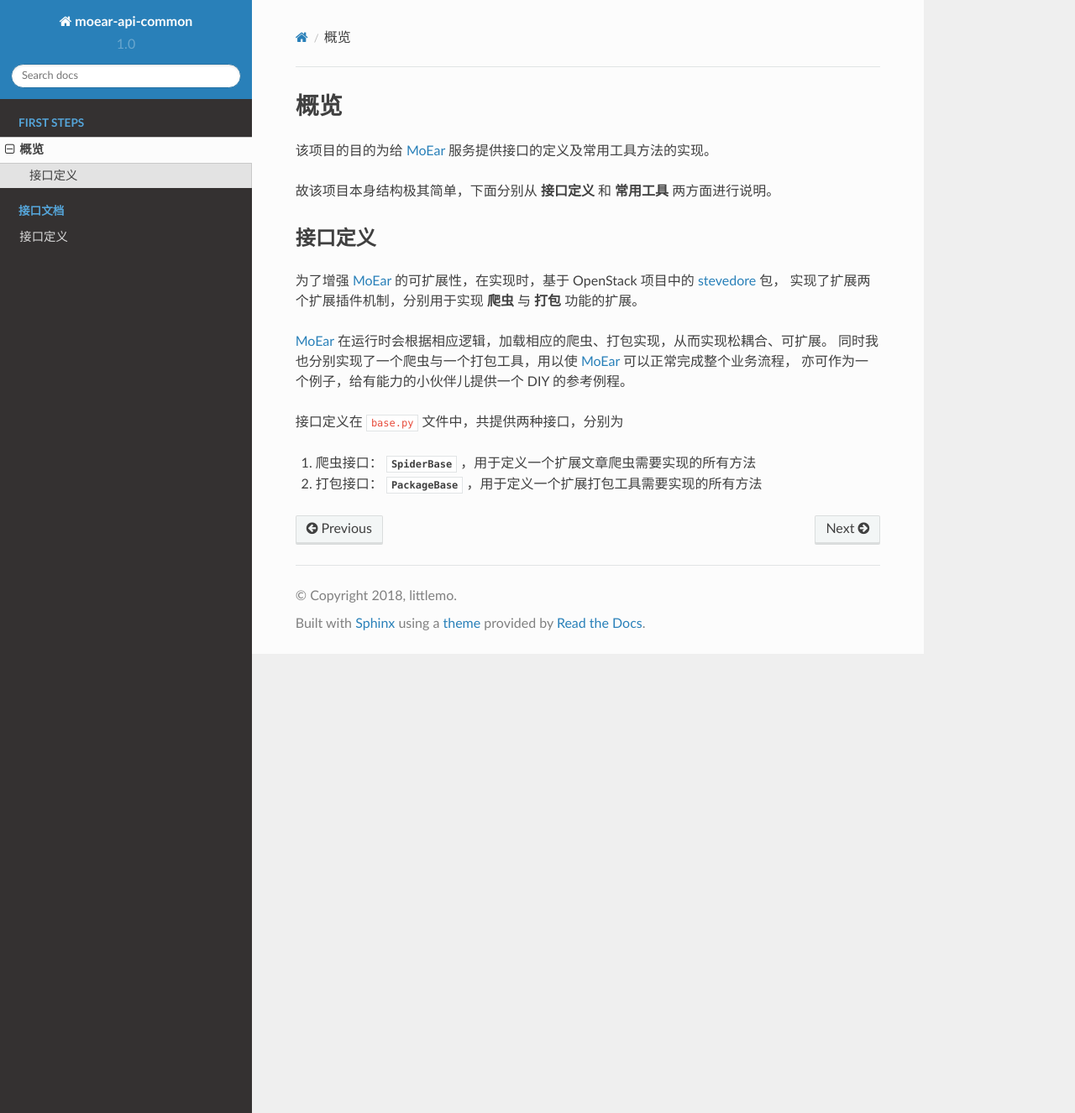
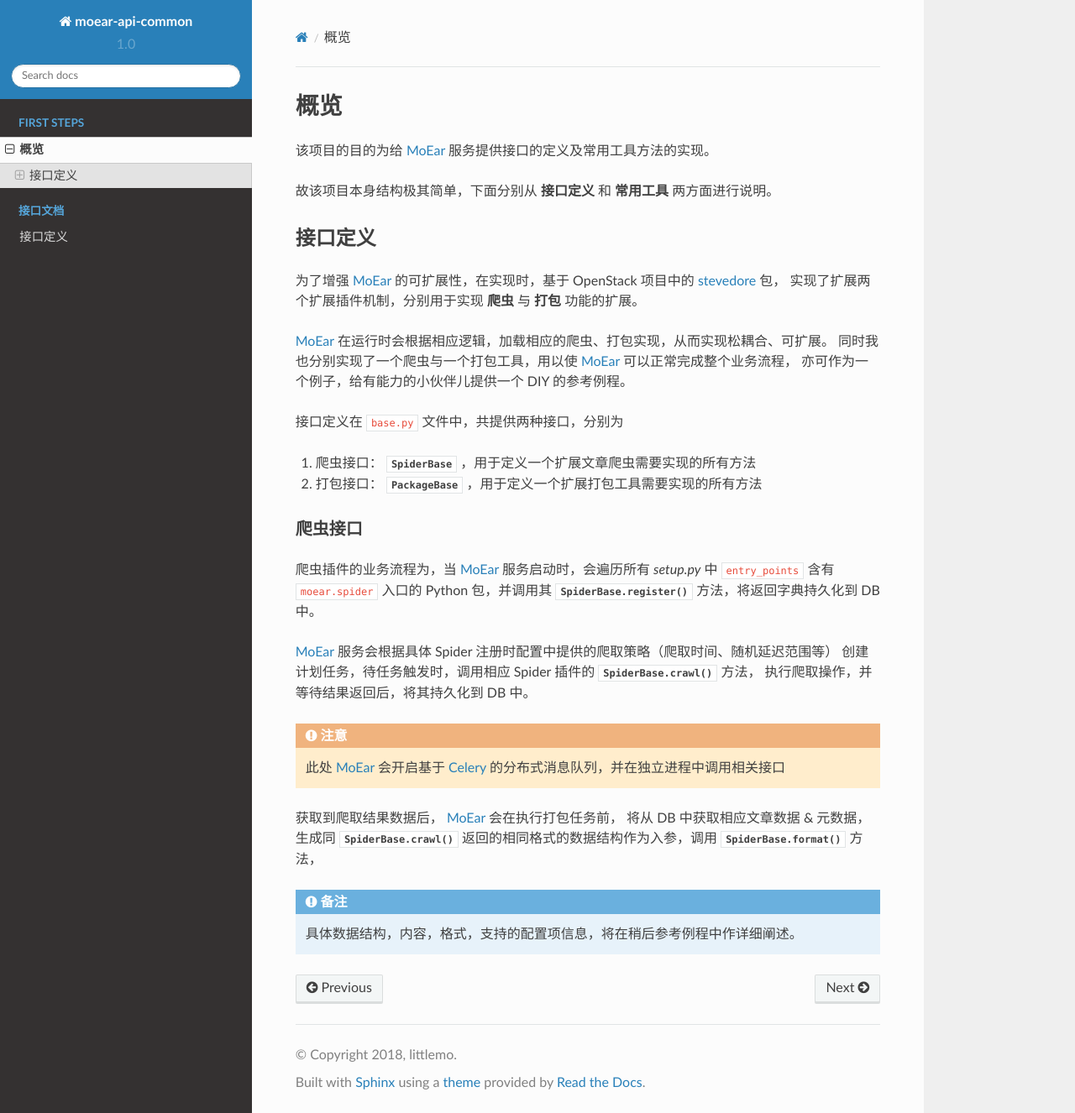
Before and after one commit to littlemo/moear-api-common, a Sphinx documentation site: the page built from docs/source/intro/overview.rst, in a window 1280 px wide and 1326 px high. Shown: the whole window at 84% size. Built offline with Sphinx 7.4.7 and the Read the Docs theme 2.0.0, drawn with Linux system fonts in a browser that asks for light colours; formulas are drawn with MathJax 3.

Commit message:
F: 实现爬虫接口业务流程描述

```diff
--- a/docs/source/intro/overview.rst
+++ b/docs/source/intro/overview.rst
@@ -24,6 +24,30 @@
 1. 爬虫接口： :class:`.SpiderBase` ，用于定义一个扩展文章爬虫需要实现的所有方法
 2. 打包接口： :class:`.PackageBase` ，用于定义一个扩展打包工具需要实现的所有方法
 
+爬虫接口
+--------
+
+爬虫插件的业务流程为，当 `MoEar`_ 服务启动时，会遍历所有 *setup.py* 中
+``entry_points`` 含有 ``moear.spider`` 入口的 Python 包，并调用其
+:meth:`.SpiderBase.register` 方法，将返回字典持久化到 DB 中。
+
+`MoEar`_ 服务会根据具体 Spider 注册时配置中提供的爬取策略（爬取时间、随机延迟范围等）
+创建计划任务，待任务触发时，调用相应 Spider 插件的 :meth:`.SpiderBase.crawl` 方法，
+执行爬取操作，并等待结果返回后，将其持久化到 DB 中。
+
+.. attention::
+
+    此处 `MoEar`_ 会开启基于 `Celery`_ 的分布式消息队列，并在独立进程中调用相关接口
+
+获取到爬取结果数据后， `MoEar`_ 会在执行打包任务前，
+将从 DB 中获取相应文章数据 & 元数据，生成同 :meth:`.SpiderBase.crawl`
+返回的相同格式的数据结构作为入参，调用 :meth:`.SpiderBase.format` 方法，
+
+.. note::
+
+    具体数据结构，内容，格式，支持的配置项信息，将在稍后参考例程中作详细阐述。
+
 
 .. _MoEar: https://github.com/littlemo/moear
 .. _stevedore: https://docs.openstack.org/stevedore/latest/
+.. _Celery: http://docs.celeryproject.org/en/latest/
```
